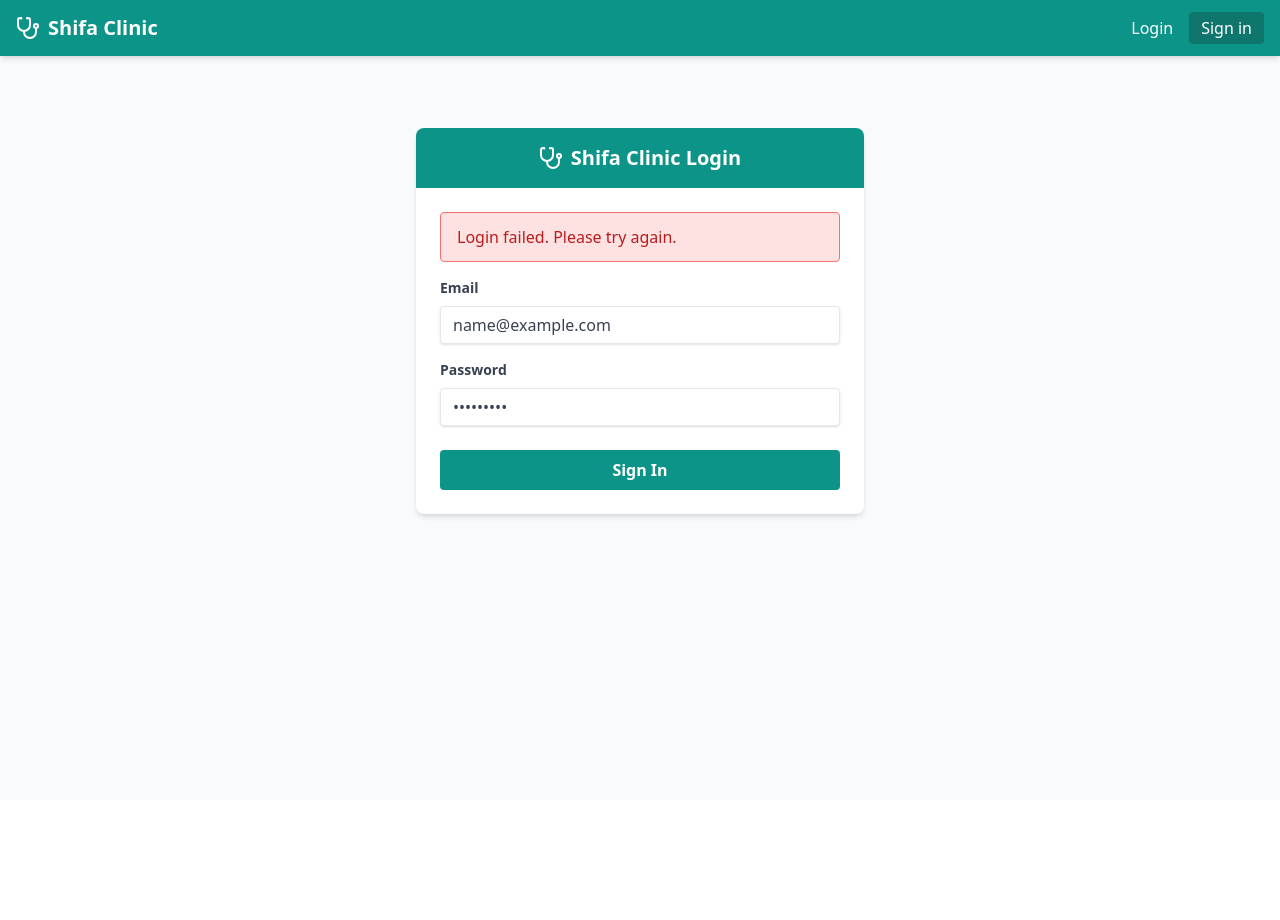
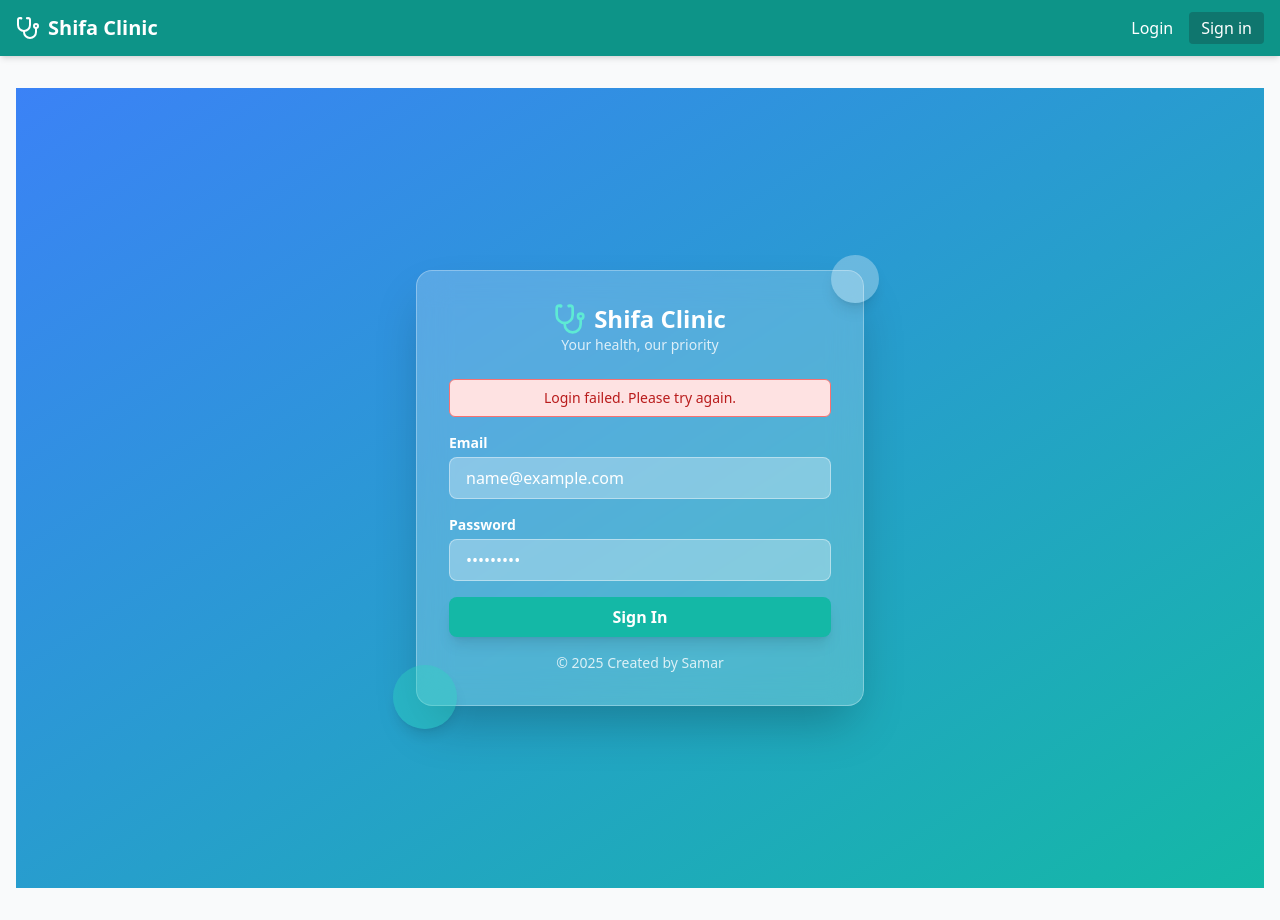
Before and after one commit to sammyifelse/clinic-frontend, a React (Vite) app: page /login in a window 1280 px wide. Both pictures are taken after typing "name@example.com", "Sample123" into the empty fields and a click on the button "Sign In". Before the commit the page ends 800 px from the top, so only its background shows below. Built offline with nearby package versions, Linux system fonts and the light colour scheme; no server answers.

Commit message:
login ui

```diff
--- a/src/pages/Login.tsx
+++ b/src/pages/Login.tsx
@@ -5,10 +5,7 @@ import { UserContext } from "../context/UserContext";
 import { Stethoscope } from "lucide-react";
 
 const Login: React.FC = () => {
-  const [formData, setFormData] = useState({
-    email: "",
-    password: "",
-  });
+  const [formData, setFormData] = useState({ email: "", password: "" });
   const [error, setError] = useState("");
   const [loading, setLoading] = useState(false);
 
@@ -16,10 +13,7 @@ const Login: React.FC = () => {
   const navigate = useNavigate();
 
   const handleChange = (e: React.ChangeEvent<HTMLInputElement>) => {
-    setFormData({
-      ...formData,
-      [e.target.name]: e.target.value,
-    });
+    setFormData({ ...formData, [e.target.name]: e.target.value });
   };
 
   const handleSubmit = async (e: React.FormEvent) => {
@@ -35,10 +29,8 @@ const Login: React.FC = () => {
       console.log("Login Response:", res.data);
       const userRole = res.data.user.role;
 
-      // Wait for the login process to complete fully
       await login(res.data.token);
 
-      // Now we can safely redirect based on role
       console.log("Login successful. Redirecting based on role:", userRole);
       if (userRole === "doctor") {
         navigate("/doctor-dashboard");
@@ -47,77 +39,98 @@ const Login: React.FC = () => {
       }
     } catch (err: any) {
       console.error("Error during login:", err);
-      setError(
-        err.response?.data?.message || "Login failed. Please try again."
-      );
+      setError(err.response?.data?.message || "Login failed. Please try again.");
     } finally {
       setLoading(false);
     }
   };
 
   return (
-    <div className="max-w-md mx-auto bg-white rounded-lg shadow-md overflow-hidden mt-10">
-      <div className="bg-teal-600 text-white py-4 px-6 flex items-center justify-center">
-        <Stethoscope className="mr-2" size={24} />
-        <h2 className="text-xl font-bold">Shifa Clinic Login</h2>
+    <div className="flex items-center justify-center min-h-screen bg-gradient-to-br from-blue-500 to-teal-500">
+      <div className="relative bg-white/20 backdrop-blur-lg border border-white/30 rounded-2xl shadow-2xl p-8 max-w-md w-full">
+        {/* Decorative Circles */}
+        <div className="absolute -top-4 -right-4 w-12 h-12 bg-white/30 rounded-full shadow-lg"></div>
+        <div className="absolute -bottom-6 -left-6 w-16 h-16 bg-teal-400/40 rounded-full shadow-lg"></div>
+
+        {/* Header */}
+        <div className="flex flex-col items-center mb-6">
+          <div className="flex items-center space-x-2 text-white">
+            <Stethoscope size={32} className="text-teal-300" />
+            <h2 className="text-2xl font-extrabold text-white">Shifa Clinic</h2>
+          </div>
+          <p className="text-white/80 text-sm">Your health, our priority</p>
         </div>
 
-      <div className="p-6">
+        {/* Error Message */}
         {error && (
-          <div className="bg-red-100 border border-red-400 text-red-700 px-4 py-3 rounded mb-4">
+          <div className="bg-red-100 border border-red-400 text-red-700 px-4 py-2 rounded-md mb-4 text-sm text-center">
             {error}
           </div>
         )}
 
-        <form onSubmit={handleSubmit}>
-          <div className="mb-4">
-            <label
-              className="block text-gray-700 text-sm font-bold mb-2"
-              htmlFor="email"
-            >
-              Email
-            </label>
+        {/* Form */}
+        <form onSubmit={handleSubmit} className="space-y-4">
+          <div>
+            <label className="block text-white text-sm font-semibold mb-1">Email</label>
             <input
-              className="shadow appearance-none border rounded w-full py-2 px-3 text-gray-700 leading-tight focus:outline-none focus:shadow-outline"
-              id="email"
+              className="w-full px-4 py-2 bg-white/30 text-white placeholder-white/70 border border-white/40 rounded-lg focus:ring-2 focus:ring-teal-300 focus:outline-none transition"
               type="email"
               name="email"
-              placeholder="Email"
+              placeholder="Enter your email"
               value={formData.email}
               onChange={handleChange}
               required
             />
           </div>
 
-          <div className="mb-6">
-            <label
-              className="block text-gray-700 text-sm font-bold mb-2"
-              htmlFor="password"
-            >
-              Password
-            </label>
+          <div>
+            <label className="block text-white text-sm font-semibold mb-1">Password</label>
             <input
-              className="shadow appearance-none border rounded w-full py-2 px-3 text-gray-700 leading-tight focus:outline-none focus:shadow-outline"
-              id="password"
+              className="w-full px-4 py-2 bg-white/30 text-white placeholder-white/70 border border-white/40 rounded-lg focus:ring-2 focus:ring-teal-300 focus:outline-none transition"
               type="password"
               name="password"
-              placeholder="Password"
+              placeholder="Enter your password"
               value={formData.password}
               onChange={handleChange}
               required
             />
           </div>
 
-          <div className="flex items-center justify-between">
           <button
-              className="bg-teal-600 hover:bg-teal-700 text-white font-bold py-2 px-4 rounded focus:outline-none focus:shadow-outline w-full"
             type="submit"
             disabled={loading}
+            className="w-full py-2 bg-teal-500 hover:bg-teal-600 text-white font-semibold rounded-lg shadow-lg transition duration-200"
           >
-              {loading ? "Logging in..." : "Sign In"}
+            {loading ? (
+              <span className="flex items-center justify-center space-x-2">
+                <svg className="animate-spin h-5 w-5 text-white" viewBox="0 0 24 24">
+                  <circle
+                    className="opacity-25"
+                    cx="12"
+                    cy="12"
+                    r="10"
+                    stroke="currentColor"
+                    strokeWidth="4"
+                    fill="none"
+                  ></circle>
+                  <path
+                    className="opacity-75"
+                    fill="currentColor"
+                    d="M4 12a8 8 0 0116 0"
+                  ></path>
+                </svg>
+                <span>Logging in...</span>
+              </span>
+            ) : (
+              "Sign In"
+            )}
           </button>
-          </div>
         </form>
+
+        {/* Footer */}
+        <p className="mt-4 text-white/80 text-sm text-center">
+          © 2025 Created by Samar
+        </p>
       </div>
     </div>
   );
```
Lines whose indentation alone changed are shown as unchanged.
